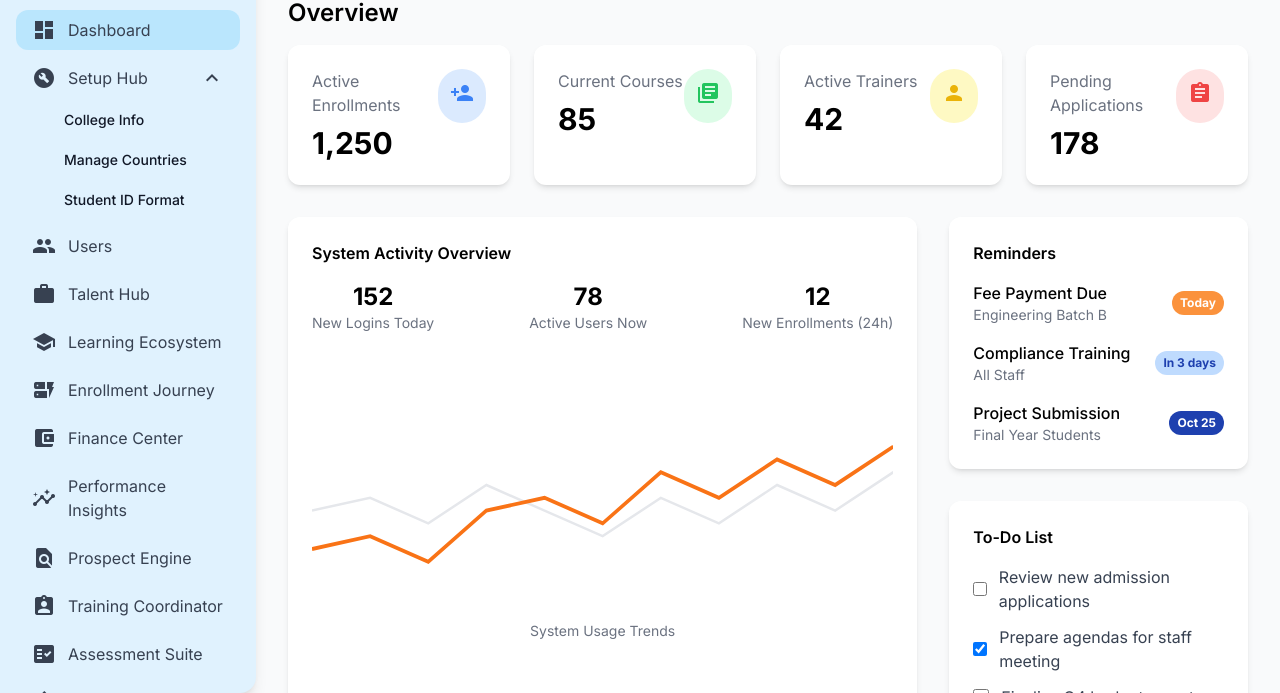
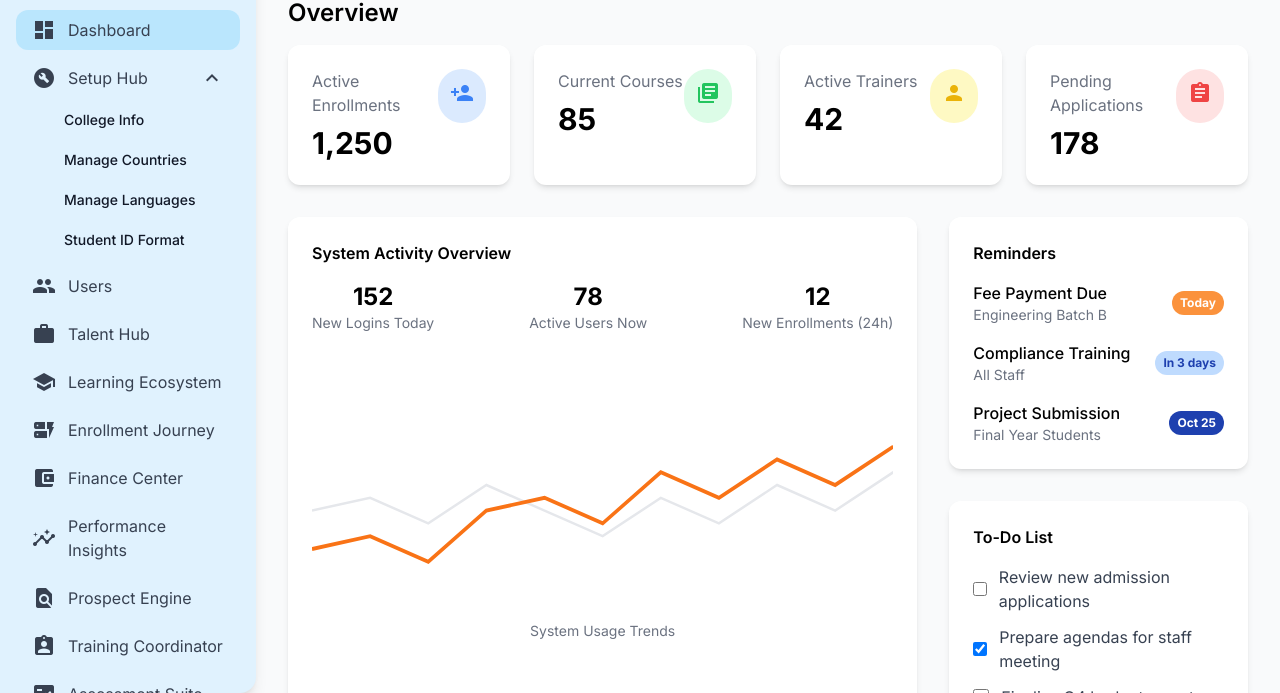
Before and after one commit to ideageneration2017-trial/RTO-WebApp-Demo, a plain HTML site: page Dashboard.html in a window 1280 px wide. Shown: the part 107-800 px from the top of the page. Drawn offline with nearby package versions, Linux system fonts and the light colour scheme.

Commit message:
Update Dashboard.html

```diff
--- a/Dashboard.html
+++ b/Dashboard.html
@@ -48,6 +48,7 @@
                     <div x-show="open" x-collapse.duration.300ms class="pl-8 mt-1 space-y-1">
                     <a href="CollegeInfo-tab-style.html" class="block px-4 py-2 text-sm font-medium rounded-xl hover:bg-sky-200">College Info</a>
                     <a href="CountryList.html" class="block px-4 py-2 text-sm font-medium rounded-xl hover:bg-sky-200">Manage Countries</a>
+                    <a href="LanguageList.html" class="block px-4 py-2 text-sm font-medium rounded-xl hover:bg-sky-200">Manage Languages</a>
                     <a href="StudentID.html" class="block px-4 py-2 text-sm font-medium rounded-xl hover:bg-sky-200">Student ID Format</a>
                 </div>
                 </div>
```
